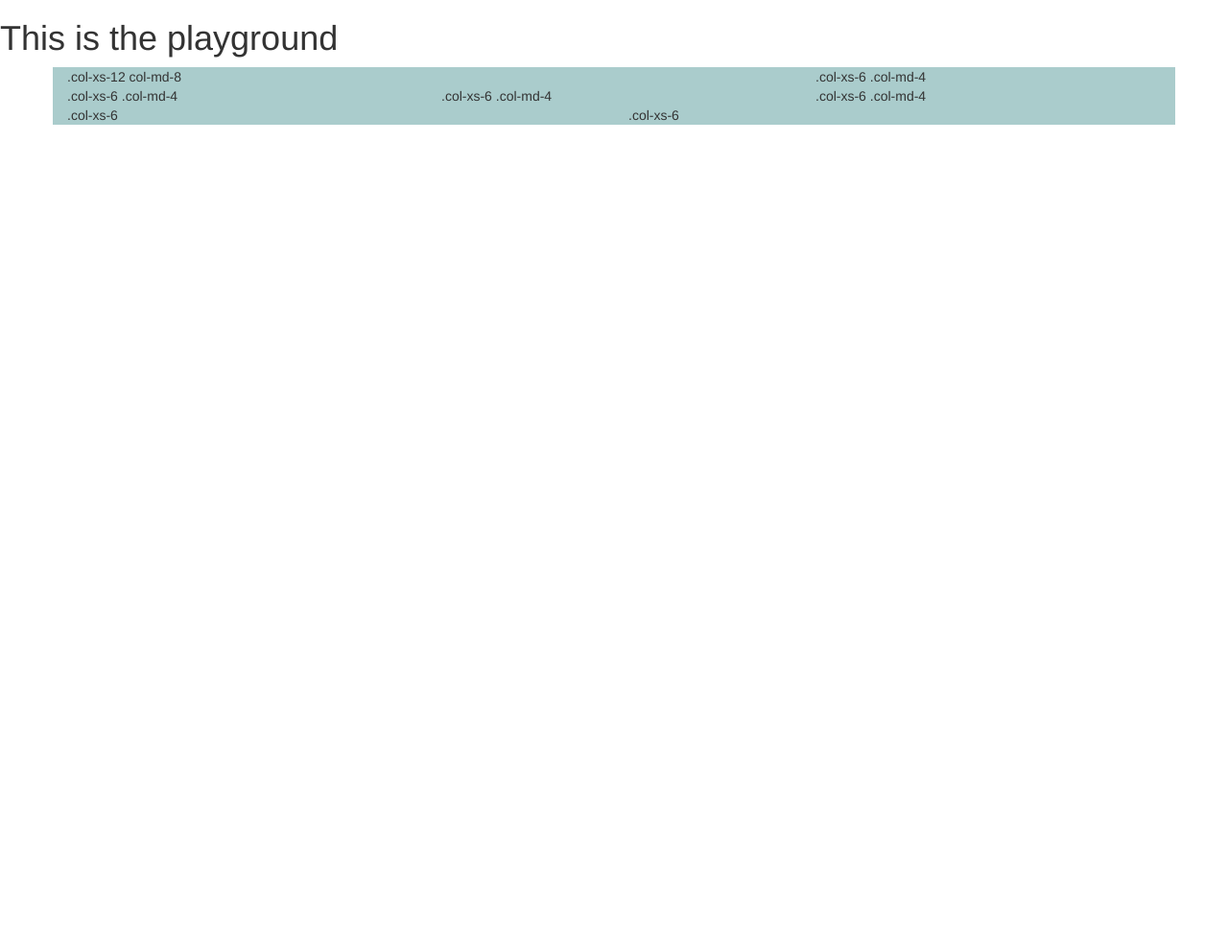
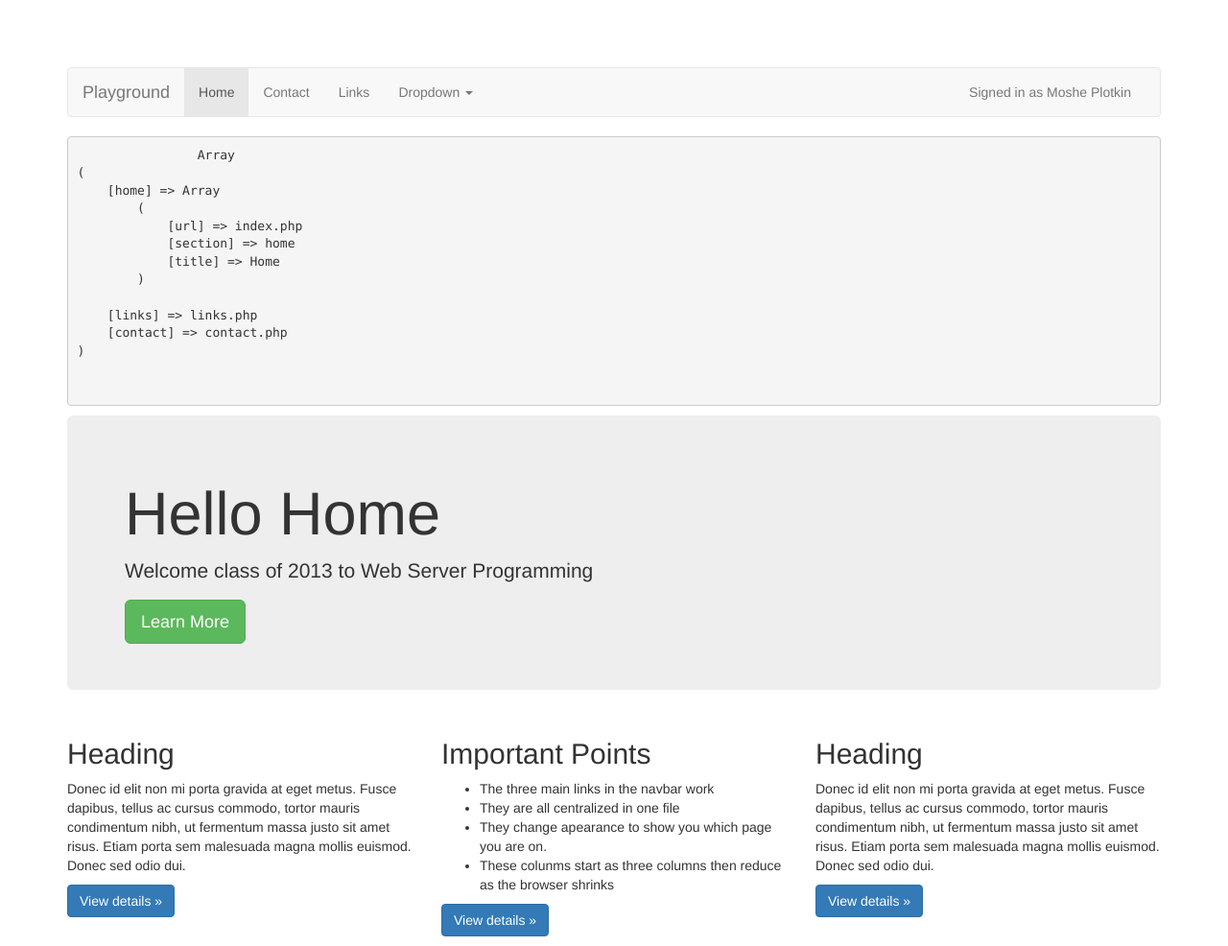
Before and after one commit to jewpaltz/2013FallWeb, a PHP site: page / in a window 1280 px wide. Shown: the whole page at 96% size. Before the commit the page ends 130 px from the top, so only its background shows below. Run offline with PHP 8.4, Linux system fonts and the light colour scheme; some libraries are stand-ins or nearby versions.

Commit message:
Arrays and Strings

```diff
--- /dev/null
+++ b/Playground/_nav.php
@@ -0,0 +1,31 @@
+   		<div class="container">
+    <div class="navbar navbar-default" role="navigation">
+   			<div class="navbar-header">
+				<button class="navbar-toggle" type="button" data-toggle="collapse" data-target=".nav-c">
+			    	<span class="icon-bar"></span>
+			        <span class="icon-bar"></span>
+			        <span class="icon-bar"></span>
+			    </button>
+		      	<a class="navbar-brand" href="#">Playground</a>
+			</div>
+
+			<div class="collapse navbar-collapse nav-c">
+	            <ul class="nav navbar-nav">
+	              <li class="home <? if($location == 'home') echo "active"; ?>"><a href="./">Home</a></li>
+	              <li class="contact <? if($location == 'contact') echo "active"; ?>"><a href="contact.php">Contact</a></li>
+	              <li class="links <? if($location == 'links') echo "active"; ?>"><a href="links.php">Links</a></li>
+					<li class="dropdown">
+				        <a href="#" class="dropdown-toggle" data-toggle="dropdown">Dropdown <b class="caret"></b></a>
+				        <ul class="dropdown-menu">
+				          <li><a href="#">Action</a></li>
+				          <li><a href="#">Another action</a></li>
+				          <li><a href="#">Something else here</a></li>
+				          <li><a href="#">Separated link</a></li>
+				          <li><a href="#">One more separated link</a></li>
+				        </ul>
+				      </li>
+      			</ul>
+				<p class="navbar-text pull-right">Signed in as <a href="#" class="navbar-link">Moshe Plotkin</a></p>
+			</div>
+		</div>
+	</div>
--- a/Playground/index.php
+++ b/Playground/index.php
@@ -1,49 +1,66 @@
+<?
+	$pages = array(
+		'home'=> array(
+			'url' => 'index.php',
+			'section' => 'home',
+			'title' => 'Home'
+			),
+		'links'=>'links.php',
+		'contact'=>'contact.php');
+
+	$location = 'home';
+
+	$name = $pages[$location];
+	$msg = "Hello $name[title]";
+
+?>
 <!DOCTYPE html>
 <html>
   <head>
     <title>Bootstrap 101 Template</title>
     <meta name="viewport" content="width=device-width, initial-scale=1.0">
-    <!-- Bootstrap -->
-    <link href="//netdna.bootstrapcdn.com/bootstrap/3.0.0/css/bootstrap.min.css" rel="stylesheet" media="screen">
-
-    <!-- HTML5 shim and Respond.js IE8 support of HTML5 elements and media queries -->
-    <!--[if lt IE 9]>
-      <script src="../../assets/js/html5shiv.js"></script>
-      <script src="../../assets/js/respond.min.js"></script>
-    <![endif]-->
-    <style>
-    	.row div {
-    		background-color: #AACCCC;
-    	}
+    <link href="//netdna.bootstrapcdn.com/bootstrap/3.0.0/css/bootstrap.min.css" rel="stylesheet" />
+    <style type="text/css">
+    	body { padding-top: 70px; }
     </style>
   </head>
   <body>
-    <h1>This is the playground</h1>
+  	<? include('_nav.php'); ?>
+  	<div class="container">
+	  	<pre>
+	  	<? print_r($pages); ?>
+	  	</pre>
+  		<div class="jumbotron">
+		    <h1><?=$msg?></h1>
 
-
-	<div class="container">
-		<div class="row">
-		  <div class="col-xs-12 col-md-8">.col-xs-12 col-md-8</div>
-		  <div class="col-xs-6 col-md-4">.col-xs-6 .col-md-4</div>
+		    <p>Welcome class of 2013 to Web Server Programming</p>
+  			<a class="btn btn-lg btn-success">Learn More</a>
   		</div>
 
-		<!-- Columns start at 50% wide on mobile and bump up to 33.3% wide on desktop -->
   		<div class="row">
-		  <div class="col-xs-6 col-md-4">.col-xs-6 .col-md-4</div>
-		  <div class="col-xs-6 col-md-4">.col-xs-6 .col-md-4</div>
-		  <div class="col-xs-6 col-md-4">.col-xs-6 .col-md-4</div>
+  			<div class="col-sm-6 col-md-4">
+			  <h2>Heading</h2>
+	          <p>Donec id elit non mi porta gravida at eget metus. Fusce dapibus, tellus ac cursus commodo, tortor mauris condimentum nibh, ut fermentum massa justo sit amet risus. Etiam porta sem malesuada magna mollis euismod. Donec sed odio dui. </p>
+	          <p><a class="btn btn-primary" href="#">View details »</a></p>
 			</div>
-
-		<!-- Columns are always 50% wide, on mobile and desktop -->
-		<div class="row">
-		  <div class="col-xs-6">.col-xs-6</div>
-		  <div class="col-xs-6">.col-xs-6</div>
+   			<div class="col-sm-6 col-md-4">
+	          <h2>Important Points</h2>
+	          <ul>
+	          	<li>The three main links in the navbar work</li>
+	          	<li>They are all centralized in one file</li>
+	          	<li>They change apearance to show you which page you are on.</li>
+	          	<li>These colunms start as three columns then reduce as the browser shrinks</li>
+			  </ul>
+	          <p><a class="btn btn-primary" href="#">View details »</a></p>
+			</div>
+ 			<div class="col-sm-6 col-md-4">
+	          <h2>Heading</h2>
+	          <p>Donec id elit non mi porta gravida at eget metus. Fusce dapibus, tellus ac cursus commodo, tortor mauris condimentum nibh, ut fermentum massa justo sit amet risus. Etiam porta sem malesuada magna mollis euismod. Donec sed odio dui. </p>
+	          <p><a class="btn btn-primary" href="#">View details »</a></p>
   			</div>
   		</div>
-
-
-
-    <script src="//code.jquery.com/jquery.js"></script>
+  	</div>
+    <script src="http://code.jquery.com/jquery.js"></script>
     <script src="//netdna.bootstrapcdn.com/bootstrap/3.0.0/js/bootstrap.min.js"></script>
  </body>
 </html>
```
Also changed, not shown: Playground/contact.php (added, +51 -0 lines), Playground/links.php (added, +56 -0 lines). Lines whose indentation alone changed are shown as unchanged.
